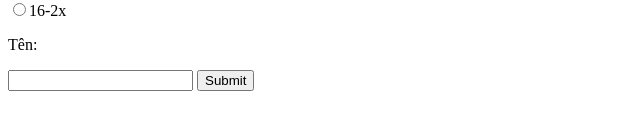
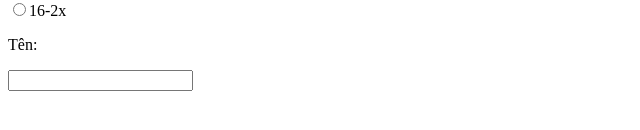
Before and after one commit to thinhmayman01/tomo, a plain HTML site: page index.html in a window 1280 px wide. Shown: the part 282-412 px from the top of the page, without its empty margins (0-640 px from the left). Drawn offline with Linux system fonts and the light colour scheme.

Commit message:
Update index.html

```diff
--- a/index.html
+++ b/index.html
@@ -18,7 +18,7 @@
 <input type="radio" name="tomo2" />16-2x<br />
 <p>Tên:</p>
   <input type="text">
-   <a href="https://phcstudio.tk/"><input type="submit" value="Submit"> </a>
+   <a href="https://phcstudio.tk/" value="submit"> </a>
 </form>
 </body>
 </html>
```
